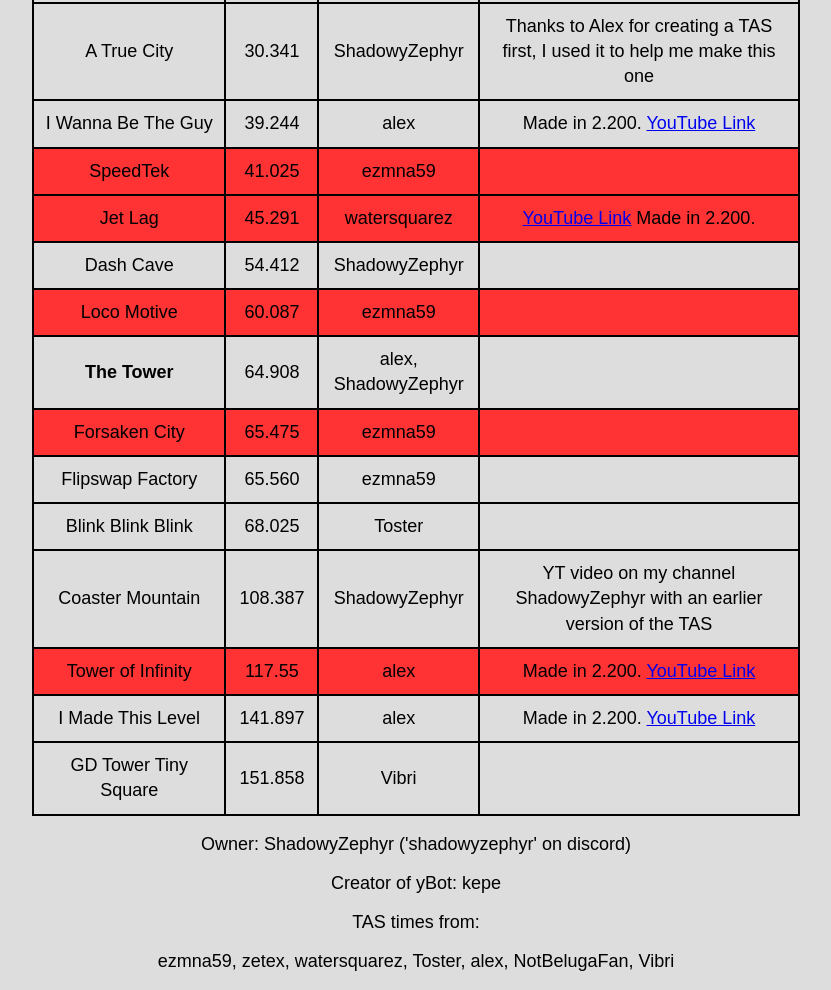
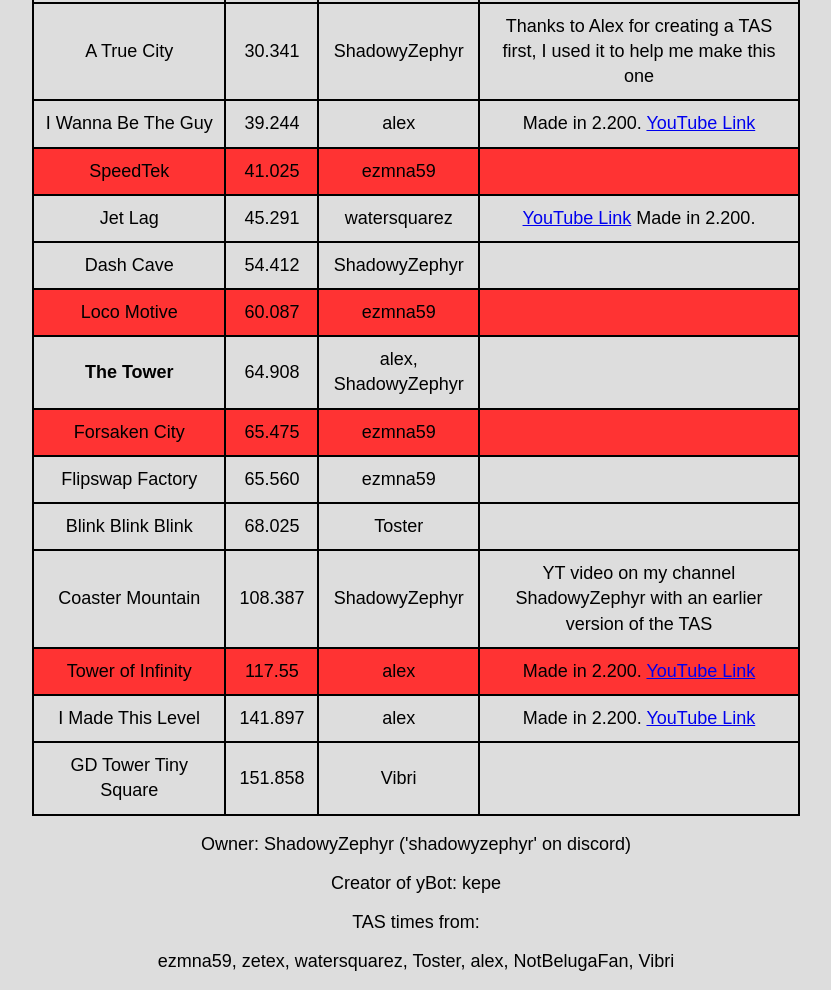
Before and after one commit to ShadowyZephyr/tas-project, a plain HTML site: page index.html in a window 1280 px wide. Shown: the part 1895-2885 px from the top of the page, without its empty margins (224-1055 px from the left). Drawn offline with Linux system fonts and the light colour scheme.

Commit message:
fix a 3rd time

```diff
--- a/index.html
+++ b/index.html
@@ -310,7 +310,7 @@ function download(name) {
                         <td>Chromaside</td>
                         <td>25.883</td>
                         <td>ShadowyZephyr</td>
-                        <td><a onclick="cancel()" href="https://www.youtube.com/watch?v=sAum6cTWn2w">YouTube Link</a>Thanks to Alex for creating a TAS first, I used it to help me make this one</td>
+                        <td><a onclick="cancel()" href="https://www.youtube.com/watch?v=sAum6cTWn2w">YouTube Link</a> Thanks to Alex for creating a TAS first, I used it to help me make this one</td>
                     </tr>
                     <tr class="download" onclick="download('cascade-crypts')">
                         <td>Cascade Crypts</td>
@@ -342,7 +342,7 @@ function download(name) {
                         <td>ezmna59</td>
                         <td></td>
                     </tr>
-                    <tr style="background-color: #ff3333;">
+                    <tr>
                         <td>Jet Lag</td>
                         <td>45.291</td>
                         <td>watersquarez</td>
```
